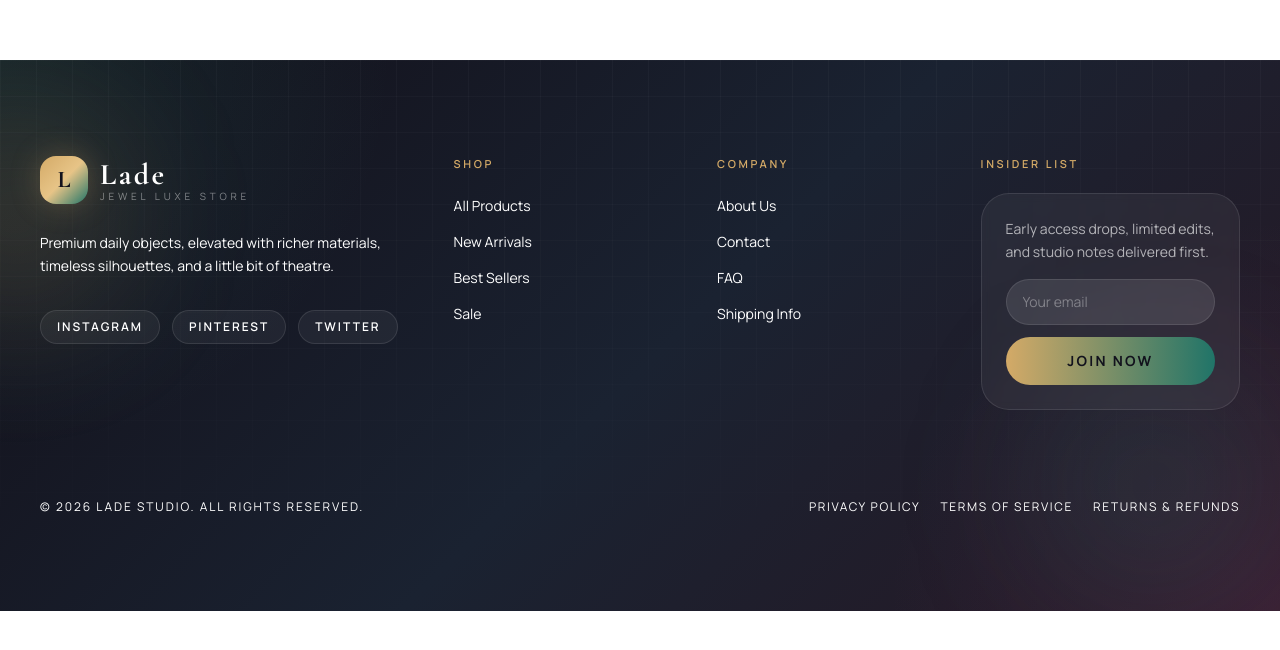
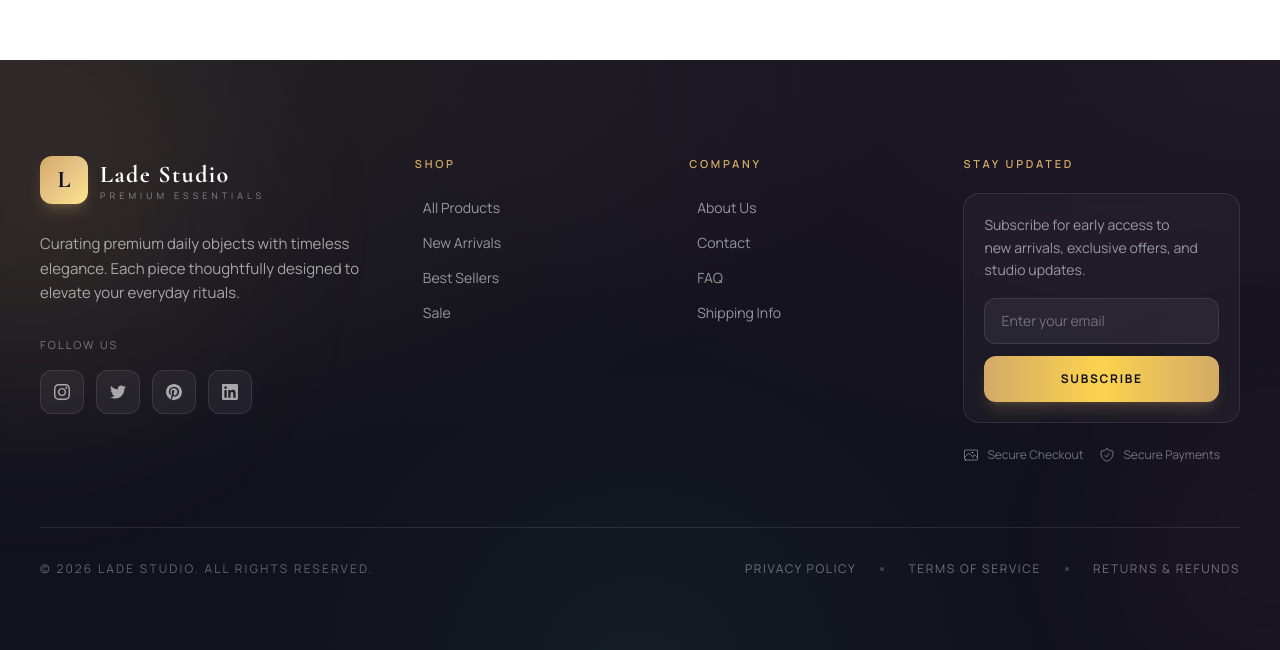
Before and after one commit to girishlade111/LadeStudio-Commers, a Next.js app: page / in a window 1280 px wide. Shown: the part 4830-5480 px from the top of the page. Before the commit the page ends 5441 px from the top, so only its background shows below. Built offline with nearby package versions, Linux system fonts and the light colour scheme; no server answers.

Commit message:
Redesign footer with rich professional look

```diff
--- a/components/layout/Footer.tsx
+++ b/components/layout/Footer.tsx
@@ -2,14 +2,26 @@
 
 import Link from 'next/link'
 import { usePathname } from 'next/navigation'
+import { useState } from 'react'
 
 export function Footer() {
   const pathname = usePathname()
   const isCheckout = pathname.startsWith('/checkout')
+  const [email, setEmail] = useState('')
+  const [isSubscribed, setIsSubscribed] = useState(false)
 
   if (isCheckout) return null
 
   const currentYear = new Date().getFullYear()
+
+  const handleSubscribe = (e: React.FormEvent) => {
+    e.preventDefault()
+    if (email) {
+      setIsSubscribed(true)
+      setEmail('')
+      setTimeout(() => setIsSubscribed(false), 3000)
+    }
+  }
 
   const footerLinks = {
     shop: [
@@ -32,47 +44,84 @@ export function Footer() {
   }
 
   return (
-    <footer className="relative overflow-hidden jewel-dark mt-24">
-      <div className="absolute inset-0 opacity-90 rich-grid" />
-      <div className="absolute -left-24 top-10 h-56 w-56 rounded-full bg-secondary/15 blur-3xl" />
-      <div className="absolute bottom-0 right-0 h-64 w-64 rounded-full bg-accent/15 blur-3xl" />
+    <footer className="relative overflow-hidden bg-primary-900 mt-24">
+      <div className="absolute inset-0">
+        <div className="absolute inset-0 bg-[radial-gradient(ellipse_at_top_left,rgba(212,170,103,0.12),transparent_50%),radial-gradient(ellipse_at_top_right,rgba(95,52,84,0.18),transparent_50%),radial-gradient(ellipse_at_bottom,rgba(32,116,104,0.1),transparent_40%)]" />
+        <div className="absolute inset-0 rich-grid opacity-15" />
+      </div>
+      <div className="absolute -left-32 top-0 h-80 w-80 rounded-full bg-secondary/10 blur-[100px]" />
+      <div className="absolute -right-32 bottom-0 h-64 w-64 rounded-full bg-plum-500/10 blur-[80px]" />
 
       <div className="container relative z-10 mx-auto px-4 py-16 sm:px-6 sm:py-20 lg:px-8 xl:px-10 md:py-24">
-        <div className="grid gap-14 lg:grid-cols-[1.2fr,0.8fr,0.8fr,1fr]">
+        <div className="grid gap-12 lg:grid-cols-[1.3fr,0.9fr,0.9fr,1.1fr]">
           <div className="max-w-sm">
             <div className="mb-7 flex items-center gap-3">
-              <span className="flex h-12 w-12 items-center justify-center rounded-2xl bg-gradient-to-br from-secondary via-secondary-300 to-accent text-primary-900 shadow-glow">
+              <span className="flex h-12 w-12 items-center justify-center rounded-xl bg-gradient-to-br from-secondary via-secondary-300 to-amber-200 text-primary-900 shadow-lg shadow-secondary/25">
                 <span className="font-display text-2xl font-bold">L</span>
               </span>
               <div>
-                <p className="font-display text-3xl font-bold tracking-[0.08em] text-white">Lade</p>
-                <p className="-mt-1 text-[10px] uppercase tracking-[0.38em] text-white/45">Jewel Luxe Store</p>
+                <p className="font-display text-2xl font-bold tracking-[0.06em] text-white">Lade Studio</p>
+                <p className="-mt-0.5 text-[9px] uppercase tracking-[0.45em] text-white/45">Premium Essentials</p>
               </div>
             </div>
-            <p className="text-sm leading-relaxed text-white/68">
-              Premium daily objects, elevated with richer materials, timeless silhouettes, and a little bit of theatre.
+            <p className="text-[15px] leading-relaxed text-white/60">
+              Curating premium daily objects with timeless elegance. Each piece thoughtfully designed to elevate your everyday rituals.
             </p>
-            <div className="mt-8 flex gap-3">
-              {['Instagram', 'Pinterest', 'Twitter'].map((social) => (
+
+            <div className="mt-8">
+              <p className="mb-4 text-[11px] uppercase tracking-[0.2em] text-white/40">Follow Us</p>
+              <div className="flex gap-3">
                 <a
-                  key={social}
                   href="https://instagram.com"
                   target="_blank"
                   rel="noopener noreferrer"
-                  className="rounded-full border border-white/10 bg-white/5 px-4 py-2 text-xs font-semibold uppercase tracking-[0.16em] text-white/68 transition-all hover:border-secondary/30 hover:bg-white/10 hover:text-white"
+                  className="group flex h-11 w-11 items-center justify-center rounded-xl border border-white/10 bg-white/5 text-white/60 transition-all duration-300 hover:border-secondary/30 hover:bg-white/15 hover:text-white"
                 >
-                  {social}
+                  <svg xmlns="http://www.w3.org/2000/svg" fill="currentColor" viewBox="0 0 24 24" className="h-4 w-4">
+                    <path d="M12 2.163c3.204 0 3.584.012 4.85.07 3.252.148 4.771 1.691 4.919 4.919.058 1.265.069 1.645.069 4.849 0 3.205-.012 3.584-.069 4.849-.149 3.225-1.664 4.771-4.919 4.919-1.266.058-1.644.07-4.85.07-3.204 0-3.584-.012-4.849-.07-3.26-.149-4.771-1.699-4.919-4.92-.058-1.265-.07-1.644-.07-4.849 0-3.204.013-3.583.07-4.849.149-3.227 1.664-4.771 4.919-4.919 1.266-.057 1.645-.069 4.849-.069zm0-2.163c-3.259 0-3.667.014-4.947.072-4.358.2-6.78 2.618-6.98 6.98-.059 1.281-.073 1.689-.073 4.948 0 3.259.014 3.668.072 4.948.2 4.358 2.618 6.78 6.98 6.98 1.281.058 1.689.072 4.948.072 3.259 0 3.668-.014 4.948-.072 4.354-.2 6.782-2.618 6.979-6.98.059-1.28.073-1.689.073-4.948 0-3.259-.014-3.667-.072-4.947-.196-4.354-2.617-6.78-6.979-6.98-1.281-.059-1.69-.073-4.949-.073zm0 5.838c-3.403 0-6.162 2.759-6.162 6.162s2.759 6.163 6.162 6.163 6.162-2.759 6.162-6.163c0-3.403-2.759-6.162-6.162-6.162zm0 10.162c-2.209 0-4-1.79-4-4 0-2.209 1.791-4 4-4s4 1.791 4 4c0 2.21-1.791 4-4 4zm6.406-11.845c-.796 0-1.441.645-1.441 1.44s.645 1.44 1.441 1.44c.795 0 1.439-.645 1.439-1.44s-.644-1.44-1.439-1.44z" />
+                  </svg>
                 </a>
-              ))}
+                <a
+                  href="https://twitter.com"
+                  target="_blank"
+                  rel="noopener noreferrer"
+                  className="group flex h-11 w-11 items-center justify-center rounded-xl border border-white/10 bg-white/5 text-white/60 transition-all duration-300 hover:border-secondary/30 hover:bg-white/15 hover:text-white"
+                >
+                  <svg xmlns="http://www.w3.org/2000/svg" fill="currentColor" viewBox="0 0 24 24" className="h-4 w-4">
+                    <path d="M24 4.557c-.883.392-1.832.656-2.828.775 1.017-.609 1.798-1.574 2.165-2.724-.951.564-2.005.974-3.127 1.195-.897-.957-2.178-1.555-3.594-1.555-3.179 0-5.515 2.966-4.797 6.045-4.091-.205-7.719-2.165-10.148-5.144-1.29 2.213-.669 5.108 1.523 6.574-.806-.026-1.566-.247-2.229-.616-.054 2.281 1.581 4.415 3.949 4.89-.693.188-1.452.232-2.224.084.626 1.956 2.444 3.379 4.6 3.419-2.07 1.623-4.678 2.348-7.29 2.04 2.179 1.397 4.768 2.212 7.548 2.212 9.142 0 14.307-7.721 13.995-14.646.962-.695 1.797-1.562 2.457-2.549z" />
+                  </svg>
+                </a>
+                <a
+                  href="https://pinterest.com"
+                  target="_blank"
+                  rel="noopener noreferrer"
+                  className="group flex h-11 w-11 items-center justify-center rounded-xl border border-white/10 bg-white/5 text-white/60 transition-all duration-300 hover:border-secondary/30 hover:bg-white/15 hover:text-white"
+                >
+                  <svg xmlns="http://www.w3.org/2000/svg" fill="currentColor" viewBox="0 0 24 24" className="h-4 w-4">
+                    <path d="M12 0C5.373 0 0 5.372 0 12c0 5.084 3.163 9.426 7.627 11.174-.105-.949-.2-2.405.042-3.441.218-.937 1.407-5.965 1.407-5.965s-.359-.719-.359-1.782c0-1.668.967-2.914 2.171-2.914 1.023 0 1.518.769 1.518 1.69 0 1.029-.655 2.568-.994 3.995-.283 1.194.599 2.169 1.777 2.169 2.133 0 3.772-2.249 3.772-5.495 0-2.873-2.064-4.882-5.012-4.882-3.414 0-5.418 2.561-5.418 5.207 0 1.031.397 2.138.893 2.738.098.119.112.224.083.345l-.333 1.36c-.053.22-.174.267-.402.161-1.499-.698-2.436-2.889-2.436-4.649 0-3.785 2.75-7.262 7.929-7.262 4.163 0 7.398 2.967 7.398 6.931 0 4.136-2.607 7.464-6.227 7.464-1.216 0-2.359-.631-2.75-1.378l-.748 2.853c-.271 1.043-1.002 2.35-1.492 3.146C9.57 23.812 10.763 24 12 24c6.627 0 12-5.373 12-12 0-6.628-5.373-12-12-12z" />
+                  </svg>
+                </a>
+                <a
+                  href="https://linkedin.com"
+                  target="_blank"
+                  rel="noopener noreferrer"
+                  className="group flex h-11 w-11 items-center justify-center rounded-xl border border-white/10 bg-white/5 text-white/60 transition-all duration-300 hover:border-secondary/30 hover:bg-white/15 hover:text-white"
+                >
+                  <svg xmlns="http://www.w3.org/2000/svg" fill="currentColor" viewBox="0 0 24 24" className="h-4 w-4">
+                    <path d="M20.447 20.452h-3.554v-5.569c0-1.328-.027-3.037-1.852-3.037-1.853 0-2.136 1.445-2.136 2.939v5.667H9.351V9h3.414v1.561h.046c.477-.9 1.637-1.85 3.37-1.85 3.601 0 4.267 2.37 4.267 5.455v6.286zM5.337 7.433c-1.144 0-2.063-.926-2.063-2.065 0-1.138.92-2.063 2.063-2.063 1.14 0 2.064.925 2.064 2.063 0 1.139-.925 2.065-2.064 2.065zm1.782 13.019H3.555V9h3.564v11.452zM22.225 0H1.771C.792 0 0 .774 0 1.729v20.542C0 23.227.792 24 1.771 24h20.451C23.2 24 24 23.227 24 22.271V1.729C24 .774 23.2 0 22.222 0h.003z" />
+                  </svg>
+                </a>
+              </div>
             </div>
           </div>
 
           <div>
-            <h4 className="mb-5 text-[11px] font-semibold uppercase tracking-[0.24em] text-secondary">Shop</h4>
-            <ul className="space-y-3">
+            <h4 className="mb-6 text-[11px] font-semibold uppercase tracking-[0.25em] text-secondary">Shop</h4>
+            <ul className="space-y-3.5">
               {footerLinks.shop.map((link) => (
                 <li key={link.href}>
-                  <Link href={link.href} className="text-sm text-white/68 transition-colors hover:text-white">
+                  <Link href={link.href} className="group flex items-center gap-2 text-[14px] text-white/55 transition-all duration-300 hover:text-white">
+                    <span className="h-0.5 w-0 bg-secondary rounded-full transition-all duration-300 group-hover:w-4" />
                     {link.label}
                   </Link>
                 </li>
@@ -81,11 +130,12 @@ export function Footer() {
           </div>
 
           <div>
-            <h4 className="mb-5 text-[11px] font-semibold uppercase tracking-[0.24em] text-secondary">Company</h4>
-            <ul className="space-y-3">
+            <h4 className="mb-6 text-[11px] font-semibold uppercase tracking-[0.25em] text-secondary">Company</h4>
+            <ul className="space-y-3.5">
               {footerLinks.company.map((link) => (
                 <li key={link.href}>
-                  <Link href={link.href} className="text-sm text-white/68 transition-colors hover:text-white">
+                  <Link href={link.href} className="group flex items-center gap-2 text-[14px] text-white/55 transition-all duration-300 hover:text-white">
+                    <span className="h-0.5 w-0 bg-secondary rounded-full transition-all duration-300 group-hover:w-4" />
                     {link.label}
                   </Link>
                 </li>
@@ -94,43 +144,70 @@ export function Footer() {
           </div>
 
           <div>
-            <h4 className="mb-5 text-[11px] font-semibold uppercase tracking-[0.24em] text-secondary">Insider List</h4>
-            <div className="rounded-[1.75rem] border border-white/10 bg-white/[0.05] p-5 sm:p-6 backdrop-blur-sm">
-              <p className="mb-4 text-sm leading-relaxed text-white/65">
-                Early access drops, limited edits, and studio notes delivered first.
+            <h4 className="mb-5 text-[11px] font-semibold uppercase tracking-[0.25em] text-secondary">Stay Updated</h4>
+            <div className="rounded-2xl border border-white/10 bg-white/[0.03] p-5 backdrop-blur-sm">
+              <p className="mb-4 text-[14px] leading-relaxed text-white/55">
+                Subscribe for early access to new arrivals, exclusive offers, and studio updates.
               </p>
-              <form className="space-y-3">
+              <form onSubmit={handleSubscribe} className="space-y-3">
+                <div className="relative">
                   <input
                     type="email"
-                  placeholder="Your email"
-                  className="w-full rounded-full border border-white/10 bg-white/10 px-4 py-3 text-sm text-white placeholder:text-white/35 focus:border-secondary/40"
+                    value={email}
+                    onChange={(e) => setEmail(e.target.value)}
+                    placeholder="Enter your email"
+                    required
+                    className="w-full rounded-xl border border-white/10 bg-white/5 px-4 py-3 text-sm text-white placeholder:text-white/35 focus:border-secondary/50 focus:bg-white/10 focus:outline-none focus:ring-2 focus:ring-secondary/10 transition-all"
                   />
+                </div>
                 <button
                   type="submit"
-                  className="w-full rounded-full bg-gradient-to-r from-secondary to-accent px-5 py-3.5 text-sm font-bold uppercase tracking-[0.16em] text-primary-900 transition-transform hover:-translate-y-0.5"
+                  className="group relative w-full rounded-xl bg-gradient-to-r from-secondary via-amber-300 to-secondary bg-size-200 bg-pos-0 px-5 py-3.5 text-[12px] font-bold uppercase tracking-[0.14em] text-primary-900 shadow-lg shadow-secondary/20 transition-all duration-300 hover:bg-pos-100 hover:shadow-xl"
                 >
-                  Join Now
+                  {isSubscribed ? 'Thank You!' : 'Subscribe'}
                 </button>
               </form>
+              {isSubscribed && (
+                <p className="mt-3 text-center text-xs text-secondary">Thanks for subscribing!</p>
+              )}
+            </div>
+
+            <div className="mt-6 flex items-center gap-4">
+              <div className="flex items-center gap-2 text-xs text-white/40">
+                <svg xmlns="http://www.w3.org/2000/svg" fill="none" viewBox="0 0 24 24" strokeWidth={1.5} stroke="currentColor" className="h-4 w-4">
+                  <path strokeLinecap="round" strokeLinejoin="round" d="M2.25 15.75l5.159-5.159a2.25 2.25 0 013.182 0l5.159 5.159m-1.5-1.5l1.409-1.409a2.25 2.25 0 013.182 0l2.909 2.909m-18 3.75h16.5a1.5 1.5 0 001.5-1.5V6a1.5 1.5 0 00-1.5-1.5H3.75A1.5 1.5 0 002.25 6v12a1.5 1.5 0 001.5 1.5zm10.5-11.25h.008v.008h-.008V8.25zm.375 0a.375.375 0 11-.75 0 .375.375 0 01.75 0z" />
+                </svg>
+                Secure Checkout
+              </div>
+              <div className="flex items-center gap-2 text-xs text-white/40">
+                <svg xmlns="http://www.w3.org/2000/svg" fill="none" viewBox="0 0 24 24" strokeWidth={1.5} stroke="currentColor" className="h-4 w-4">
+                  <path strokeLinecap="round" strokeLinejoin="round" d="M9 12.75L11.25 15 15 9.75m-3-7.036A11.959 11.959 0 013.598 6 11.99 11.99 0 003 9.749c0 5.592 3.824 10.29 9 11.623 5.176-1.332 9-6.03 9-11.622 0-1.31-.21-2.571-.598-3.751h-.152c-3.196 0-6.1-1.248-8.25-3.285z" />
+                </svg>
+                Secure Payments
+              </div>
             </div>
           </div>
         </div>
 
-        <div className="mt-16 section-divider" />
+        <div className="mt-16 border-t border-white/10" />
 
-        <div className="flex flex-col gap-4 pt-6 md:flex-row md:items-center md:justify-between">
-          <p className="text-xs uppercase tracking-[0.16em] text-white/42">
+        <div className="flex flex-col gap-5 pt-8 md:flex-row md:items-center md:justify-between">
+          <p className="text-[12px] uppercase tracking-[0.18em] text-white/35">
             &copy; {currentYear} Lade Studio. All rights reserved.
           </p>
-          <div className="flex flex-wrap gap-5">
-            {footerLinks.legal.map((link) => (
+          <div className="flex flex-wrap items-center gap-6">
+            {footerLinks.legal.map((link, index) => (
+              <div key={link.href} className="flex items-center gap-6">
                 <Link
-                key={link.href}
                   href={link.href}
-                className="text-xs uppercase tracking-[0.14em] text-white/48 transition-colors hover:text-white/80"
+                  className="text-[12px] uppercase tracking-[0.14em] text-white/40 transition-colors duration-300 hover:text-white/70"
                 >
                   {link.label}
                 </Link>
+                {index < footerLinks.legal.length - 1 && (
+                  <span className="h-1 w-1 rounded-full bg-white/20" />
+                )}
+              </div>
             ))}
           </div>
         </div>
```
Lines whose indentation alone changed are shown as unchanged.
